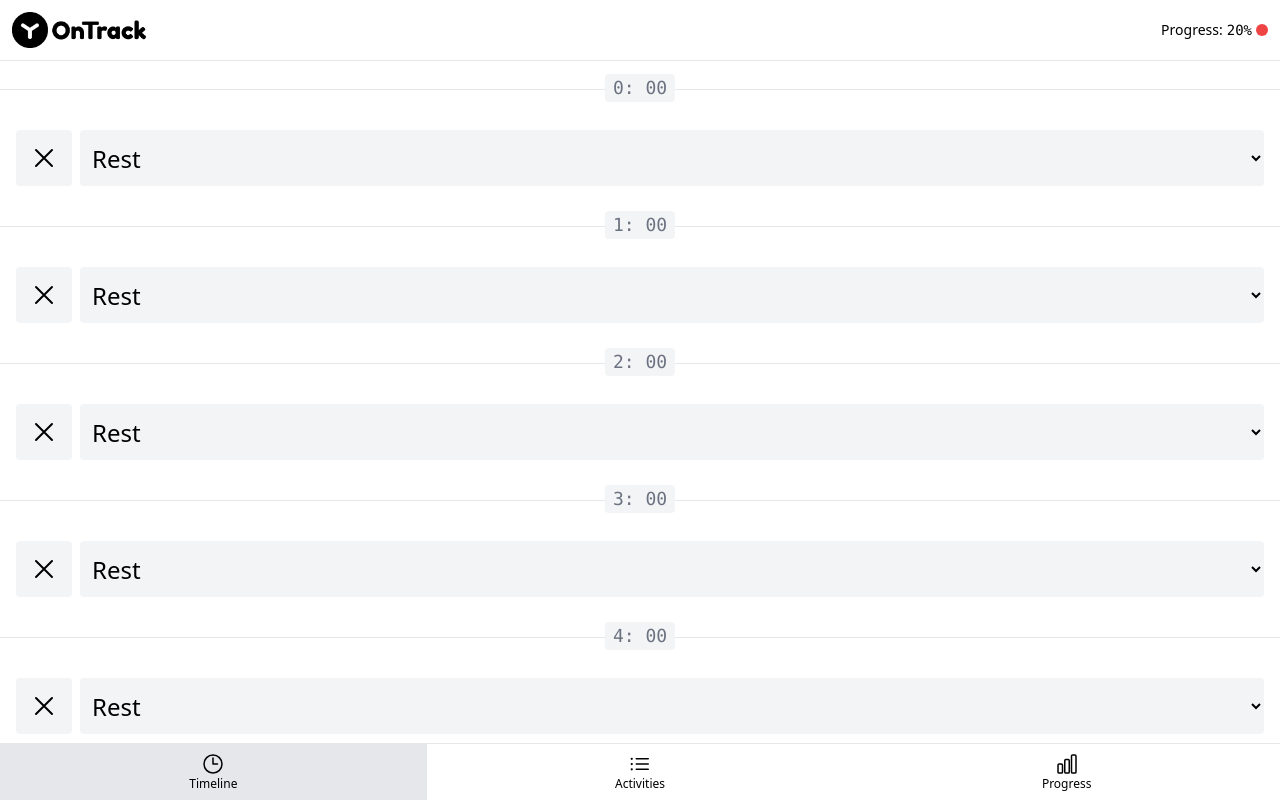
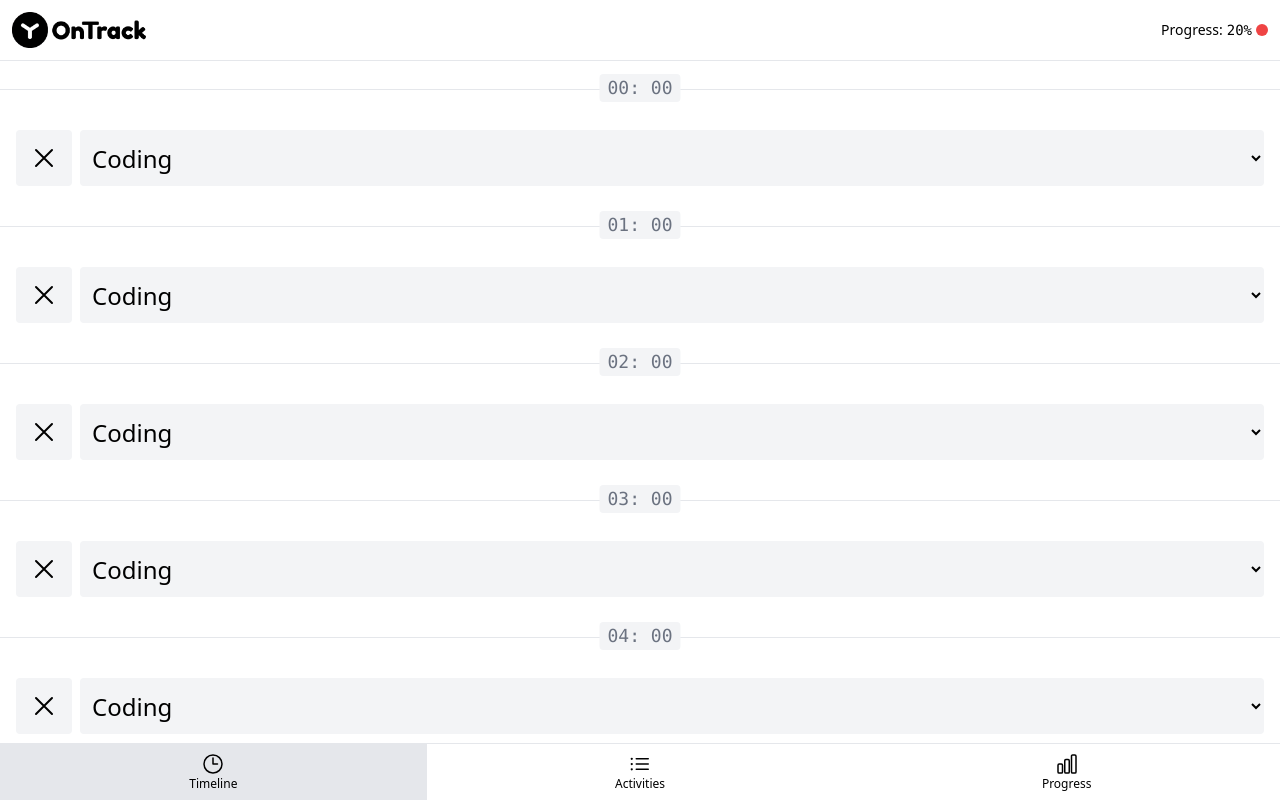
Before and after one commit to AnnaIerchenko/activities-track, a Vue app: page /#timeline in a window 1280 px wide. Shown: the top 802 px of the page. Built offline with nearby package versions, Linux system fonts and the light colour scheme.

Commit message:
extract hour to component

```diff
--- /dev/null
+++ b/src/components/TimelineHour.vue
@@ -0,0 +1,26 @@
+<script setup>
+import { isHourValid } from '../validators';
+
+
+const props = defineProps({
+    hour: {
+      required: true,
+      type: Number,
+      validator: isHourValid
+    }
+  })
+
+  const classes = [
+  "absolute -top-4 left-1/2 -translate-x-1/2 rounded  px-2 font-mono text-lg ",
+  props.hour === new Date().getHours()
+  ? 'bg-purple-900 font-black text-white'
+  : 'bg-gray-100 text-gray-500'
+]
+const formattedHour = `${props.hour.toString().padStart(2, 0)}: 00`
+</script>
+
+<template>
+  <a href="#" :class="classes">{{ formattedHour }}
+
+  </a>
+</template>
--- a/src/components/TimelineItem.vue
+++ b/src/components/TimelineItem.vue
@@ -2,8 +2,9 @@
 import { ref } from 'vue';
 import { isTimelineItemValid } from '../validators';
 import BaseSelect from './BaseSelect.vue'
+import TimelineHour from './TimelineHour.vue'
 
-  const props = defineProps({
+defineProps({
     timelineItem: {
       required: true,
       type: Object,
@@ -11,28 +12,22 @@
     }
   })
 
-  const hourLinkClasses = [
-    "absolute -top-4 left-1/2 -translate-x-1/2 rounded  px-2 font-mono text-lg ",
-    props.timelineItem.hour === new Date().getHours()
-    ? 'bg-purple-900 font-black text-white'
-    : 'bg-gray-100 text-gray-500'
-]
+
 const options = [
   {value: 1, label: 'Coding'},
   {value: 2, label: 'Reading'},
   {value: 3, label: 'Training'},
 ]
 
-const selectedActivityId = ref()
+const selectedActivityId = ref(1)
 </script>
 
 <template>
   <li
     class="relative flex flex-col gap-2 border-t border-gray-200 py-10 px-4"
     >
-    <a href="#" :class="hourLinkClasses">
-      {{ timelineItem.hour }}: 00
-    </a>
+    <TimelineHour :hour="timelineItem.hour" />
+
     <BaseSelect
       :selected="selectedActivityId"
       :options="options"
--- a/src/validators.js
+++ b/src/validators.js
@@ -11,7 +11,7 @@
 export function isTimelineItemValid({ hour }){
   return isHourValid(hour)
 }
-function isHourValid(hour){
+export function isHourValid(hour){
   return isNumber(hour) && isBetween(hour, MIDNIGHT_HOUR, HOURS_IN_DAY - 1)
 }
 function isBetween( value, start, end){
```
